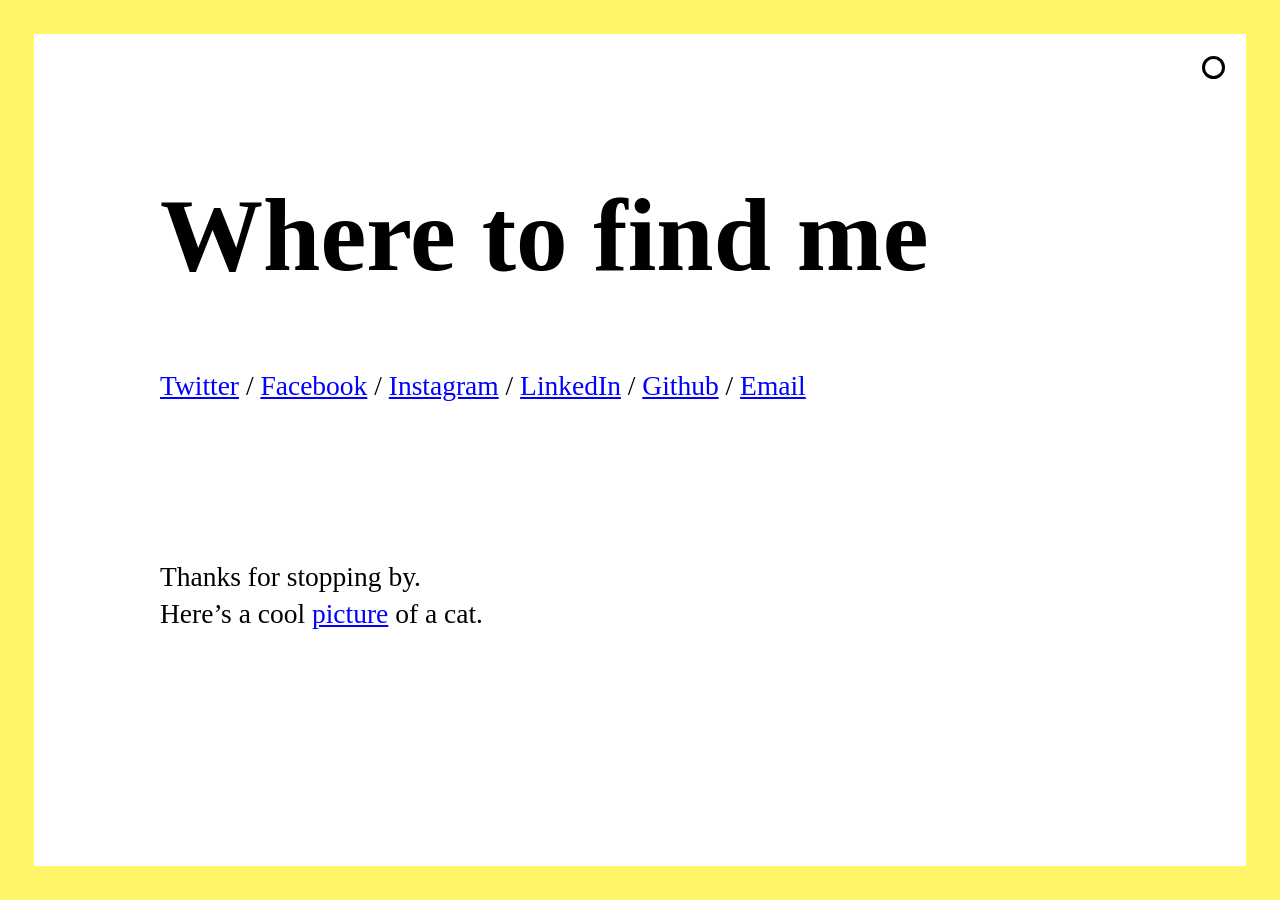
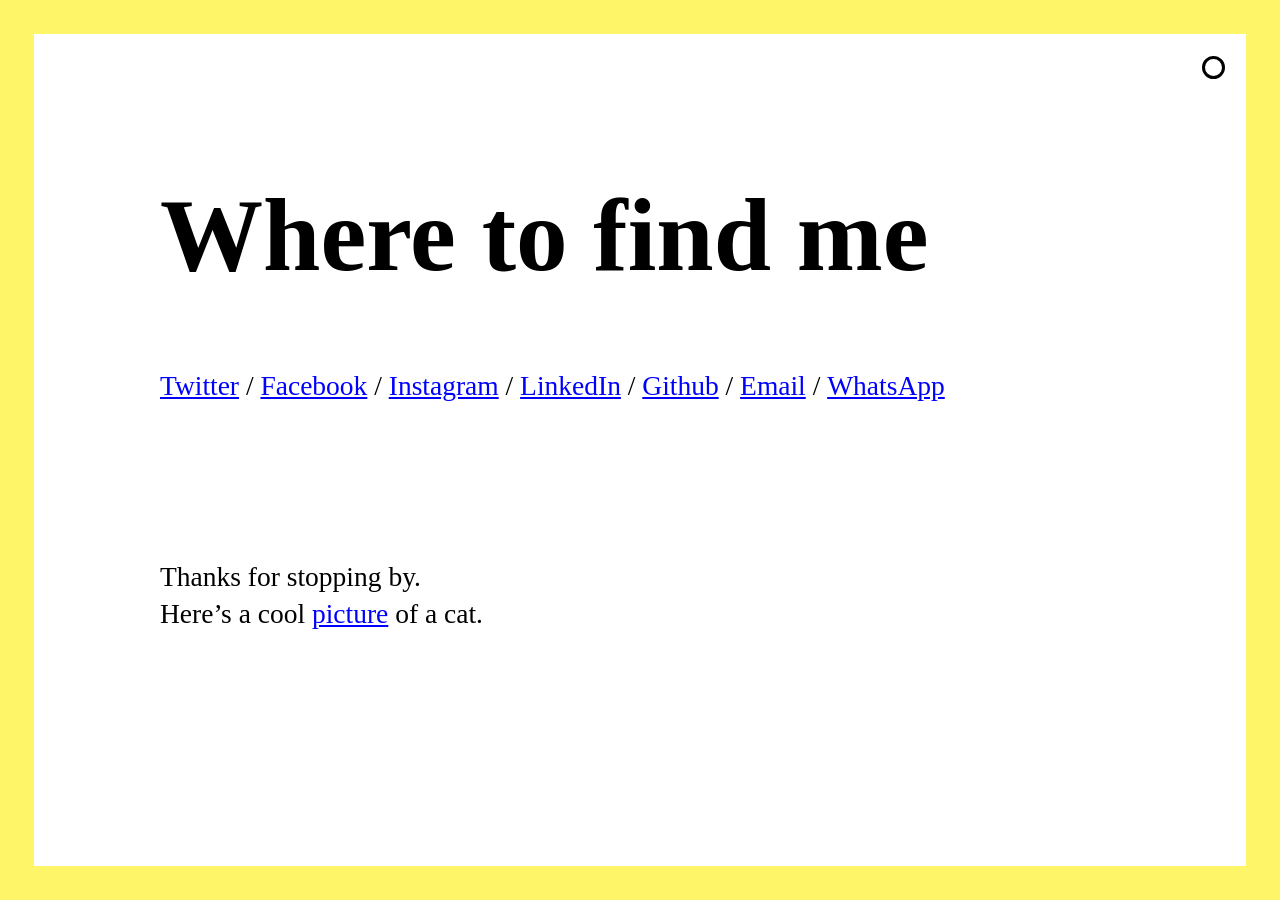
Before and after one commit to ChrisTheButcher/ChrisTheButcher.github.io, a Jekyll site: the page v2/index.html, which Jekyll copies as it is, in a window 1280 px wide and 900 px high, scrolled down 5920 px. Built offline with Jekyll 4.4.1, drawn with Linux system fonts in a browser that asks for light colours; some web fonts are replaced.

Commit message:
whatsapp

```diff
--- a/v2/index.html
+++ b/v2/index.html
@@ -144,6 +144,7 @@
         <li><a href="//www.linkedin.com/in/christian-wijnia-1364a29b/" class="show-img">LinkedIn<img src="https://media.giphy.com/media/IEbrIbqMDfIdO/giphy.gif" alt="LinkedIn"></a></li>
         <li><a href="//github.com/christhebutcher" class="show-img">Github<img src="https://media.giphy.com/media/gU25raLP4pUu4/giphy.gif" alt="Github"></a></li>
         <li><a href="mailto:ccwijnia@gmail.com" class="show-img">Email<img src="https://media.giphy.com/media/T8Dhl1KPyzRqU/giphy.gif" alt="Email"></a></li>
+        <li><a href="https://api.whatsapp.com/send?phone=31642407442" class="show-img">WhatsApp <img src="https://media.giphy.com/media/WirhZMBF1AZVK/giphy.gif" alt="Spiderman texting"></a></li>
       </ul>
       <p class="thanks">Thanks for stopping by.<br> Here’s a cool <a href="#" class="show-img">picture<img src="https://media.giphy.com/media/l6Td5sKDNmDGU/giphy.gif" alt="cat"></a>        of a cat.</p>
     </div>
```
